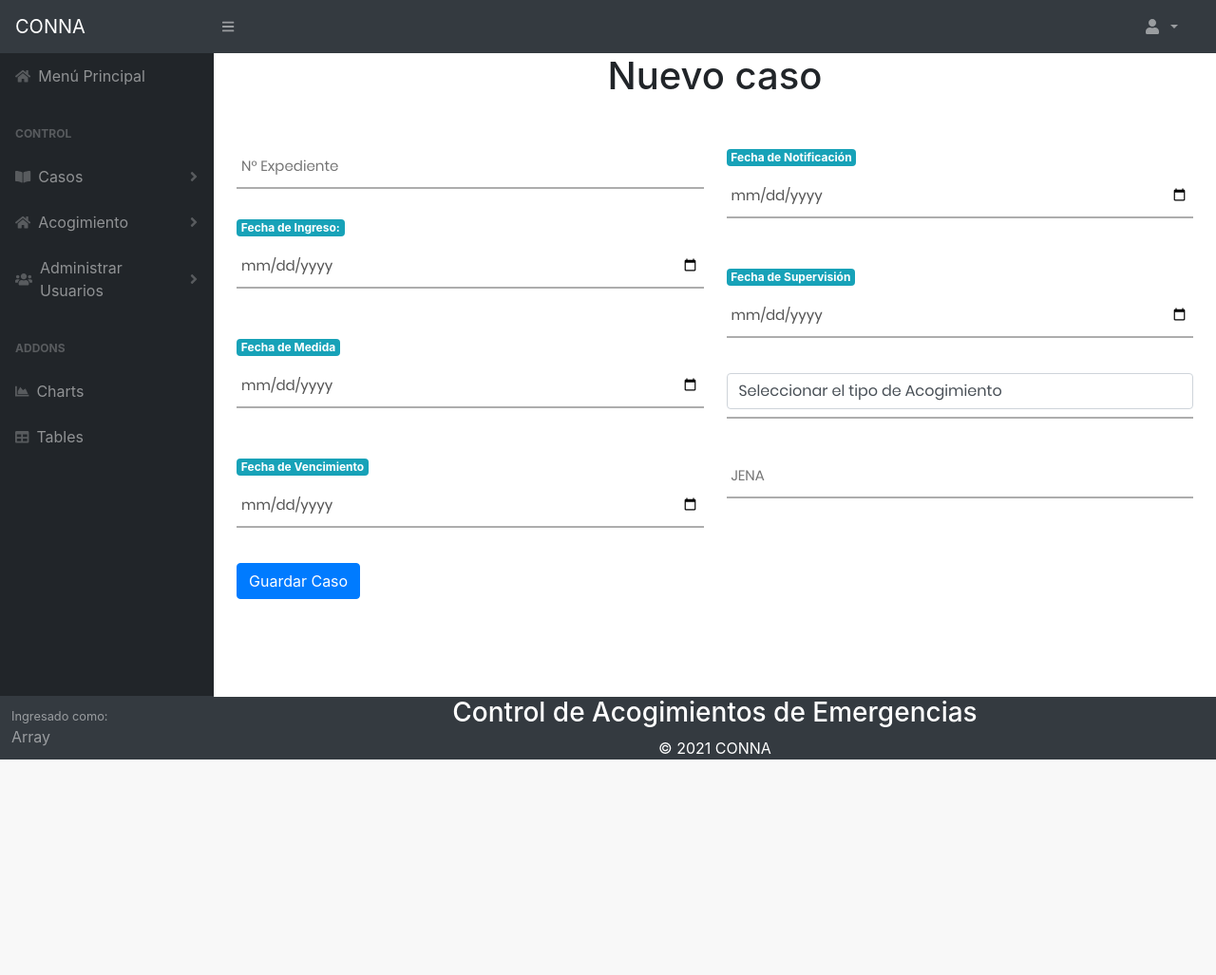
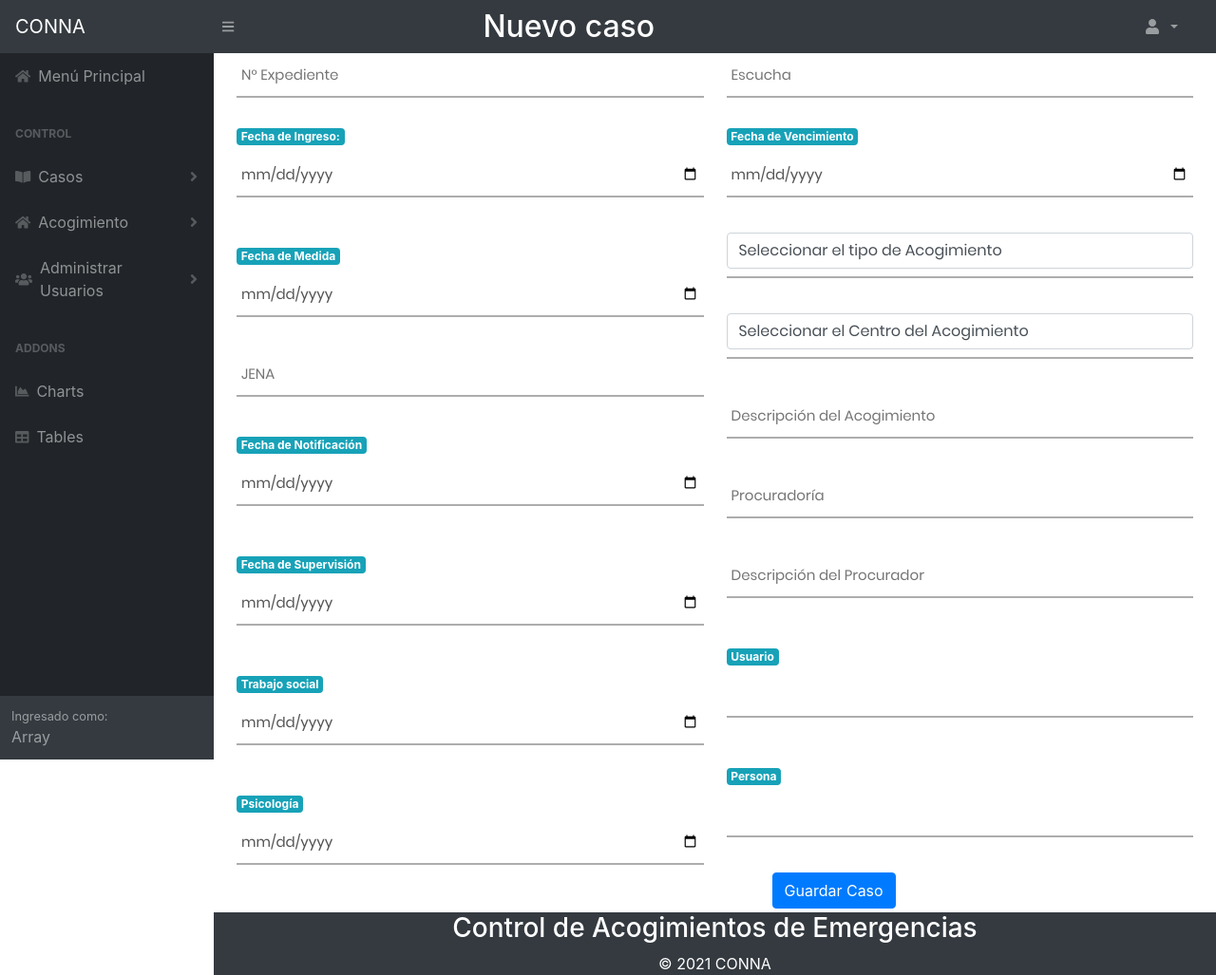
Before and after one commit to robertCrtz/CONNA, a PHP site: page /vistas/agregar.php in a window 1280 px wide. Shown: the whole page at 95% size. Before the commit the page ends 800 px from the top, so only its background shows below. Run offline with PHP 8.4, Linux system fonts and the light colour scheme; a user stored in the database is signed in; some libraries are stand-ins or nearby versions.

Commit message:
Add files via upload

```diff
--- a/vistas/agregar.php
+++ b/vistas/agregar.php
@@ -1,49 +1,73 @@
 <?php
-include '../bd/conexion.php';
-session_start();
+    include '../bd/conexion.php';
+    session_start();
 
-if($_SESSION["usuario"] === null){
-    header("Location: ../index.php");
-}
-
+    if($_SESSION["usuario"] === null){
+        header("Location: ../index.php");
+    }
 	if(isset($_POST['guardar'])){
+        $id_persona=$_POST['id_persona'];
 		$n_expediente=$_POST['n_expediente'];
 		$fechaIngreso=$_POST['fechaIngreso'];
 		$fechaMedida=$_POST['fechaMedida'];
 		$fechaVencimiento=$_POST['fechaVencimiento'];
 		$fechaNotificacion=$_POST['fechaNotificacion'];
         $fechaSupervision=$_POST['fechaSupervision'];
-        $id_tipoAcogimiento=$fila['id_tipoAcogimiento'];
+        $trabajoSocial=$_POST['trabajoSocial'];
+        $psicologia=$_POST['psicologia'];
+        $escucha=$_POST['escucha'];
         $JENA=$_POST['JENA'];
+        $id_tipoAcogimiento=$_POST['id_tipoAcogimiento'];
+        $id_centroAcogimiento=$_POST['id_centroAcogimiento'];
+        $descripAcogimiento=$_POST['descripAcogimiento'];
+        $procuradoria=$_POST['procuradoria'];
+        $descripProcurador=$_POST['descripProcurador'];
+        $id_usuario=$_POST['id_usuario'];
 
-		if($n_expediente!=null || $fechaIngreso!=null || $fechaMedida!=null || $fechaVencimiento!=null || $fechaNotificacion!=null || $fechaSupervision!=null ||
-            $id_tipoAcogimiento!=null || $JENA!=null){
+		if($n_expediente!=null || $fechaIngreso!=null || $fechaMedida!=null || $fechaVencimiento!=null || $fechaNotificacion!=null || $fechaSupervision!=null || $id_tipoAcogimiento!=null || $JENA!=null){
 
 			$sql="INSERT INTO control(
+                id_persona,
                 n_expediente,
                 fechaIngreso,
                 fechaMedida,
                 fechaVencimiento,
                 fechaNotificacion,
                 fechaSupervision,
+                trabajoSocial,
+                psicologia,
+                escucha,
+                JENA,
                 id_tipoAcogimiento,
-                JENA)
-			VALUES('".$n_expediente."',
+                id_centroAcogimiento,
+                descripAcogimiento,
+                procuradoria,
+                descripProcurador,
+                id_usuario)
+			VALUES('".$id_persona."',
+                '".$n_expediente."',
                 '".$fechaIngreso."',
                 '".$fechaMedida."',
                 '".$fechaVencimiento."',
                 '".$fechaNotificacion."',
                 '".$fechaSupervision."',
-                '" .$id_tipoAcogimiento."',
-                '".$JENA."'
+                '".$trabajoSocial."',
+                '".$psicologia."',
+                '".$escucha."',
+                '".$JENA."',
+                '".$id_tipoAcogimiento."',
+                '".$id_centroAcogimiento."',
+                '".$descripAcogimiento."',
+                '".$procuradoria."',
+                '".$descripProcurador."',
+                '".$id_usuario."'
             )";
         mysqli_query($con,$sql);
         if($n_expediente=1){
             header('Location: pag_inicio.php');
         }
 		}else{
-			echo '<script language="javascript">alert("Alerta: Los campos estan vacios");</script>';
-
+			echo '<script>alert("Alerta: Los campos estan vacios");</script>';
 	    }
     }
 ?>
@@ -65,7 +89,10 @@ if($_SESSION["usuario"] === null){
     <body class="sb-nav-fixed">
         <nav class="sb-topnav navbar navbar-expand navbar-dark bg-dark">
             <a class="navbar-brand" href="../">CONNA</a>
-            <button class="btn btn-link btn-sm order-1 order-lg-0" id="sidebarToggle" href="#"><i class="fas fa-bars"></i></button>
+            <button class="btn btn-link btn-sm order-1 order-lg-0" id="sidebarToggle" href="#">
+                <i class="fas fa-bars"></i>
+            </button>
+            <h2 class="m-auto text-white text-center">Nuevo caso</h2>
             <!--Navbar-->
             <?php include '../shared/navbar.php' ?>
         </nav>
@@ -74,12 +101,11 @@ if($_SESSION["usuario"] === null){
             <?php include '../shared/sidebar.php' ?>
             <div id="layoutSidenav_content">
                 <div class="container">
-                    <h1 class="text-center">Nuevo caso</h1>
                     <form class="login-form" method="post">
-                        <div class="row mt-5">
+                        <div class="row">
                             <div class="col-md-6">
                                 <div class="wrap-input100 mb-3" data-validate = "Usuario incorrecto">
-                                    <input type="text" name="n_expediente" class="input100" placeholder="N° Expediente">
+                                    <input type="number" name="n_expediente" class="input100" placeholder="N° Expediente">
                                     <span class="focus-efecto"></span>
                                 </div>
                                 <div class="wrap-input100">
@@ -92,13 +118,10 @@ if($_SESSION["usuario"] === null){
                                     <input type="date" name="fechaMedida" class="input100">
                                     <span class="focus-efecto"></span>
                                 </div>
-                                <div class="wrap-input100">
-                                    <label class="form-label badge bg-info mt-3">Fecha de Vencimiento</label>
-                                    <input type="date" name="fechaVencimiento" class="input100">
+                                <div class="wrap-input100 mt-2">
+                                    <input type="text" name="JENA" class="input100" placeholder="JENA">
                                     <span class="focus-efecto"></span>
                                 </div>
-                            </div>
-                            <div class="col-md-6">
                                 <div class="wrap-input100">
                                     <label class="form-label badge bg-info">Fecha de Notificación</label>
                                     <input type="date" name="fechaNotificacion" class="input100">
@@ -109,6 +132,27 @@ if($_SESSION["usuario"] === null){
                                     <input type="date" name="fechaSupervision" class="input100">
                                     <span class="focus-efecto"></span>
                                 </div>
+                                <div class="wrap-input100  mt-2">
+                                    <label class="form-label badge bg-info mt-3">Trabajo social</label>
+                                    <input type="date" name="trabajoSocial" class="input100">
+                                    <span class="focus-efecto"></span>
+                                </div>
+                                <div class="wrap-input100  mt-2">
+                                    <label class="form-label badge bg-info mt-3">Psicología</label>
+                                    <input type="date" name="psicologia" class="input100">
+                                    <span class="focus-efecto"></span>
+                                </div>
+                            </div>
+                            <div class="col-md-6">
+                                <div class="wrap-input100 mb-3">
+                                    <input type="text" name="escucha" class="input100" placeholder="Escucha">
+                                    <span class="focus-efecto"></span>
+                                </div>
+                                <div class="wrap-input100">
+                                    <label class="form-label badge bg-info mt-3">Fecha de Vencimiento</label>
+                                    <input type="date" name="fechaVencimiento" class="input100">
+                                    <span class="focus-efecto"></span>
+                                </div>
                                 <div class="wrap-input100" data-validate="Tipo de Acogimiento">
                                     <select class="form-control mb-2 input100" id="id_tipoAcogimiento" name="id_tipoAcogimiento" placeholder="Tipo de Acogimiento">
                                         <option disabled selected>Seleccionar el tipo de Acogimiento</option>
@@ -117,13 +161,39 @@ if($_SESSION["usuario"] === null){
                                     </select>
                                     <span class="focus-efecto"></span>
                                 </div>
-                                <div class="wrap-input100 mt-2">
-                                    <input type="text" name="JENA" class="input100" placeholder="JENA">
+                                <div class="wrap-input100" data-validate="Tipo de Acogimiento">
+                                    <select class="form-control mb-2 input100" id="id_centroAcogimiento" name="id_centroAcogimiento" placeholder="Tipo de Acogimiento">
+                                        <option disabled selected>Seleccionar el Centro del Acogimiento</option>
+                                        <option value="1">San Salvador</option>
+                                        <option value="2">Santa Ana</option>
+                                    </select>
                                     <span class="focus-efecto"></span>
                                 </div>
+                                <div class="wrap-input100  mt-2">
+                                    <input type="text" name="descripAcogimiento" class="input100" placeholder="Descripción del Acogimiento">
+                                    <span class="focus-efecto"></span>
+                                </div>
+                                <div class="wrap-input100  mt-2">
+                                    <input type="text" name="procuradoria" class="input100" placeholder="Procuradoría">
+                                    <span class="focus-efecto"></span>
+                                </div>
+                                <div class="wrap-input100  mt-2">
+                                    <input type="text" name="descripProcurador" class="input100" placeholder="Descripción del Procurador">
+                                    <span class="focus-efecto"></span>
+                                </div>
+                                <div class="wrap-input100  mt-2">
+                                    <label class="form-label badge bg-info mt-3">Usuario</label>
+                                    <input type="number" name="id_usuario" class="input100">
+                                    <span class="focus-efecto"></span>
+                                </div>
+                                <div class="wrap-input100  mt-2">
+                                    <label class="form-label badge bg-info mt-3">Persona</label>
+                                    <input type="number" name="id_persona" class="input100">
+                                    <span class="focus-efecto"></span>
+                                </div>
+                                <button type="submit" name="guardar" class="btn btn-primary ml-5">Guardar Caso</button>
                             </div>
                         </div>
-                        <button type="submit" name="guardar" class="btn btn-primary">Guardar Caso</button>
                     </form>
                 </div>
                 <?php include '../shared/footer.php' ?>
--- a/vistas/lista_usuarios.php
+++ b/vistas/lista_usuarios.php
@@ -54,7 +54,7 @@
 
                                 </div>
                                 <div class="card-body">
-                                <div class="table-responsive">
+                                <div class="table-responsive table-hover">
                             <table class="table"  width="100%" cellspacing="0">
                                 <thead>
                                     <tr class="bg-dark text-white">
@@ -75,8 +75,8 @@
                                             <td><?php echo $fila['usuario']; ?></td>
                                             <td><?php echo $fila['contrasena']; ?></td>
                                             <td><?php echo $fila['id_rol']; ?></td>
-                                            <td><a href="edit.php?id=<?php echo $fila['id_usuario'];?>" class="btn btn-sm btn-warning">Edit</a></td>
-                                            <td><a href="delete.php?id=<?php echo $fila['id_usuario'];?>" class="btn btn-sm btn-danger">Delete</a></td>
+                                            <td><a href="edit.php?id=<?php echo $fila['id_usuario'];?>" class="btn btn-sm btn-warning">Editar</a></td>
+                                            <td><a href="delete.php?id=<?php echo $fila['id_usuario'];?>" class="btn btn-sm btn-danger">Eliminar</a></td>
                                         </tr>
                                     <?php } ?>
                                 </tbody>
```
Also changed, not shown: vistas/edit.php (+15 -9 lines), vistas/pag_inicio.php (+12 -18 lines), vistas/tipoAcogimiento.php (+2 -5 lines).
